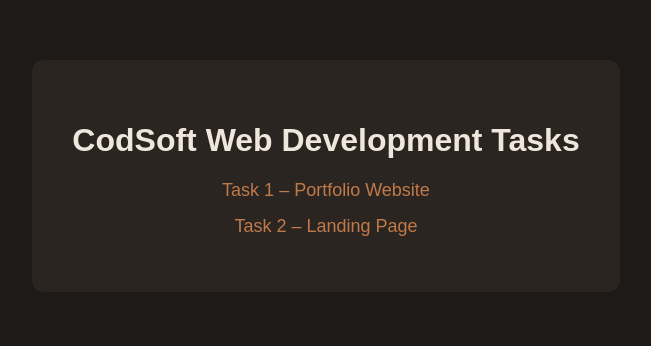
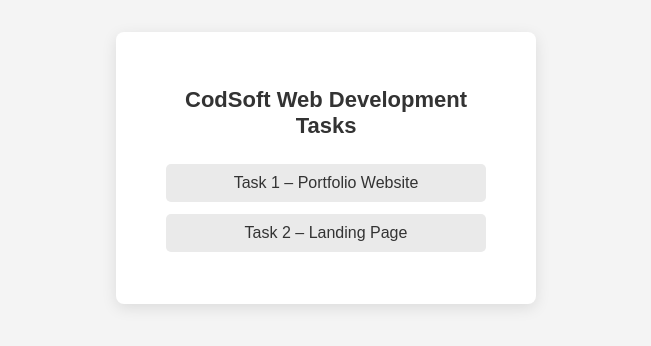
Before and after one commit to jhumpa30/CODSOFT, a plain HTML site: page index.html in a window 1280 px wide. Shown: the part 232-578 px from the top of the page, without its empty margins (314-965 px from the left). Drawn offline with Linux system fonts and the light colour scheme.

Commit message:
Update index.html

```diff
--- a/index.html
+++ b/index.html
@@ -4,33 +4,50 @@
   <meta charset="UTF-8">
   <title>CodSoft Tasks</title>
   <style>
-    body{
-      background:#1e1a17;
-      color:#efe6dc;
-      font-family: Arial, sans-serif;
-      display:flex;
-      justify-content:center;
-      align-items:center;
-      height:100vh;
+    body {
+      margin: 0;
+      height: 100vh;
+      font-family: Arial, Helvetica, sans-serif;
+      background: #f4f4f4;
+      display: flex;
+      justify-content: center;
+      align-items: center;
     }
-    .box{
-      text-align:center;
-      background:#2b2521;
-      padding:40px;
-      border-radius:12px;
+
+    .container {
+      background: #ffffff;
+      padding: 40px 50px;
+      border-radius: 8px;
+      box-shadow: 0 4px 15px rgba(0, 0, 0, 0.1);
+      text-align: center;
+      width: 320px;
     }
-    a{
-      display:block;
-      margin:15px 0;
-      color:#c07a4a;
-      font-size:18px;
-      text-decoration:none;
+
+    h1 {
+      margin-bottom: 25px;
+      font-size: 22px;
+      color: #333;
     }
-    a:hover{ text-decoration:underline; }
+
+    a {
+      display: block;
+      margin: 12px 0;
+      padding: 10px;
+      background: #eaeaea;
+      color: #333;
+      text-decoration: none;
+      border-radius: 5px;
+      font-size: 16px;
+      transition: background 0.2s ease;
+    }
+
+    a:hover {
+      background: #dcdcdc;
+    }
   </style>
 </head>
 <body>
-  <div class="box">
+  <div class="container">
     <h1>CodSoft Web Development Tasks</h1>
     <a href="task1/">Task 1 – Portfolio Website</a>
     <a href="Task2/">Task 2 – Landing Page</a>
```
